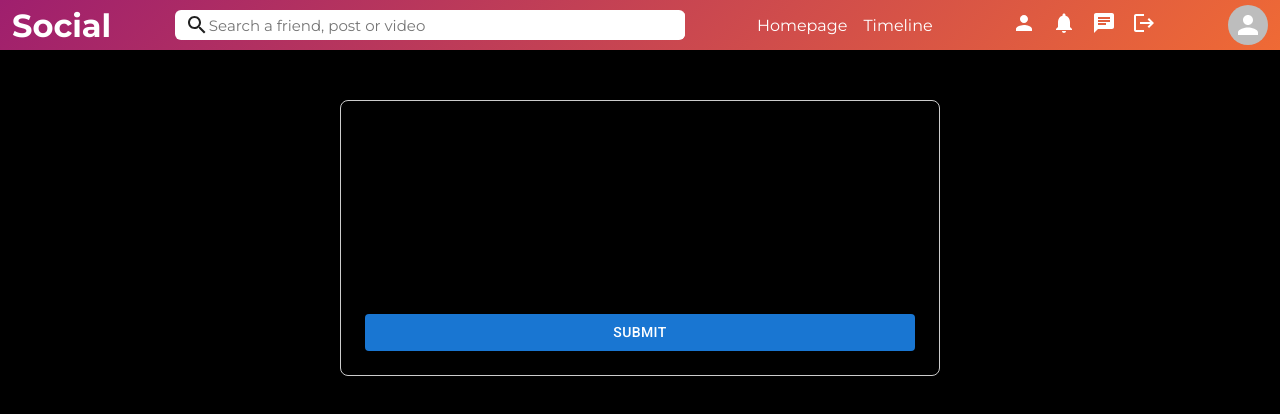
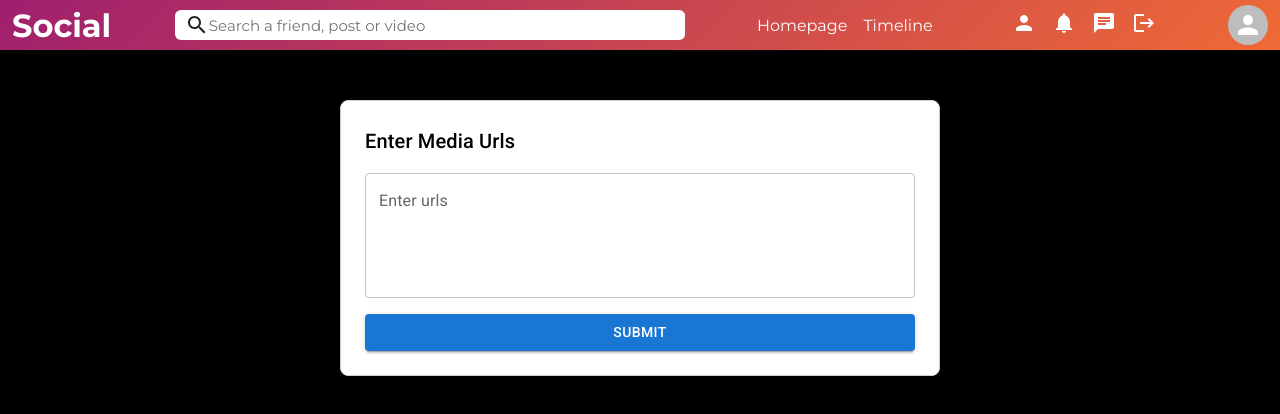
Before and after one commit to amit0805kumar/social-client, a React (Create React App) app: page /multiple in a window 1280 px wide. Shown: the top 414 px of the page. Built offline with nearby package versions, Linux system fonts and the light colour scheme; sample sign-in values are in the browser's storage.

Commit message:
feat: add multipleForm class with background color to enhance styling in Multiple component

```diff
--- a/src/App.scss
+++ b/src/App.scss
@@ -873,6 +873,9 @@ body{
 
 .multiple {
   margin-top: 100px;
+  .multipleForm{
+    background-color: #fff;
+  }
 }
 
 .mediaError {
--- a/src/pages/Multiple.js
+++ b/src/pages/Multiple.js
@@ -15,7 +15,7 @@ export function Multiple() {
     const urlRegex = /^(https?:\/\/[^\s/$.?#].[^\s]*)$/i;
 
     const urls = text
-      .split(",")
+      .split("\n")
       .map((url) => url.trim())
       .filter((url) => url !== "" && urlRegex.test(url));
     const response = await createMultiplePosts({ imgUrls: urls });
@@ -37,6 +37,7 @@ export function Multiple() {
         <Box
           component="form"
           onSubmit={handleSubmit}
+          className="multipleForm"
           sx={{
             maxWidth: 600,
             mx: "auto",
--- a/src/pages/Profile.js
+++ b/src/pages/Profile.js
@@ -12,6 +12,7 @@ import {
   fetchUserByIdService,
 } from "../services/userService";
 import { fetchUserPosts } from "../services/postService";
+import Loader from "../components/Loader";
 
 export default function Profile() {
   const [profileUser, setProfileUser] = useState({});
@@ -117,5 +118,5 @@ export default function Profile() {
         </div>
       </div>
     </React.Fragment>
-  ) : null;
+  ) : <Loader visible={true} />;
 }
```
